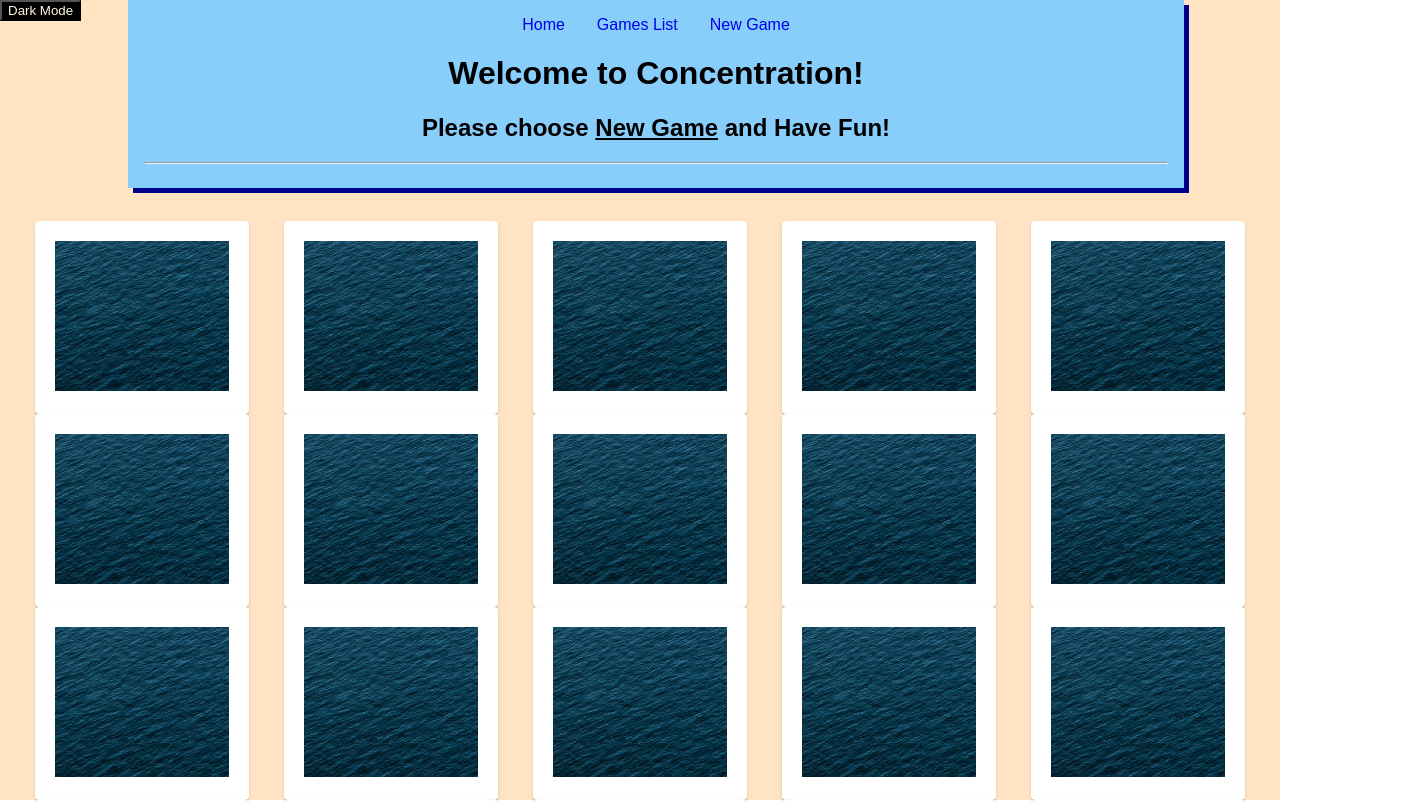
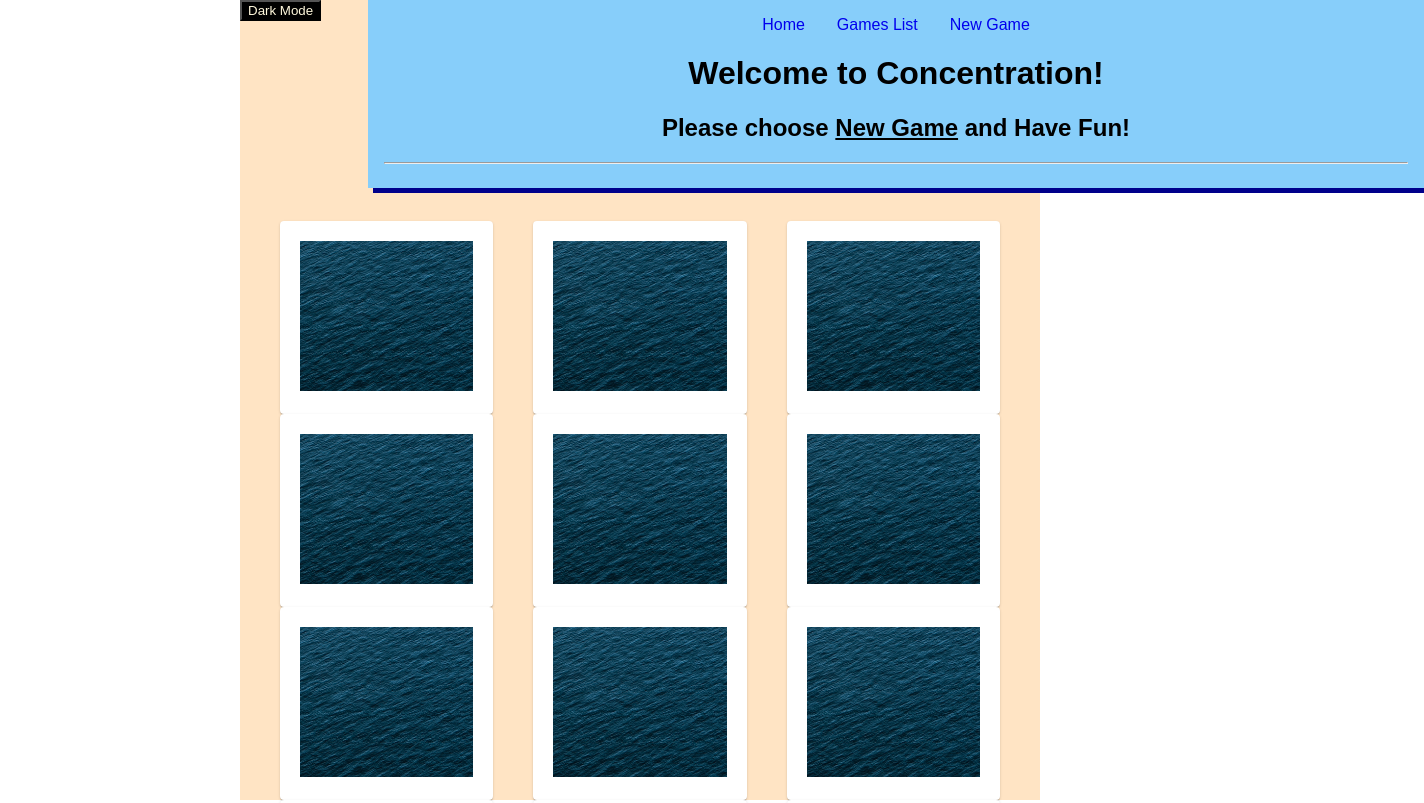
Before and after one commit to Doode1524/concentration, a React (Create React App) app: page / in a window 1280 px wide. Shown: the top 803 px of the page, 1424 px wide, since content can reach past the window. Built offline with nearby package versions, Linux system fonts and the light colour scheme.

Commit message:
took out the comments

```diff
--- a/src/App.css
+++ b/src/App.css
@@ -1,7 +1,7 @@
 .App {
   height: 100vh;
+  width: 100vh;
 }
-
 
 .banner {
   position: absolute;
@@ -15,40 +15,6 @@
   width: 80vw;
 }
 
-
-
-
-/* .App {
-  background: black;
-  box-shadow: purple 5px 5px;
-  margin-left: 10vw;
-  padding: 1em;
-  text-align: center;
-  width: 80vw;
-}
-
-#comics-list {
-  display: grid;
-  grid-template-columns: repeat(3, 1fr);
-  grid-row-gap: 1em;
-  grid-column-gap: 1em;
-}
-
-#comics-list h2 {
-  color: white;
-}
-
-#comics-list a {
-  color: white;
-  border: solid white 1px;
-  box-shadow: white 1px 3px;
-  text-decoration: none;
-}
-
-.comic-view-image {
-  max-width: 300px;
-} */
-
 nav a {
   padding: 1em;
   text-decoration: none;
```
